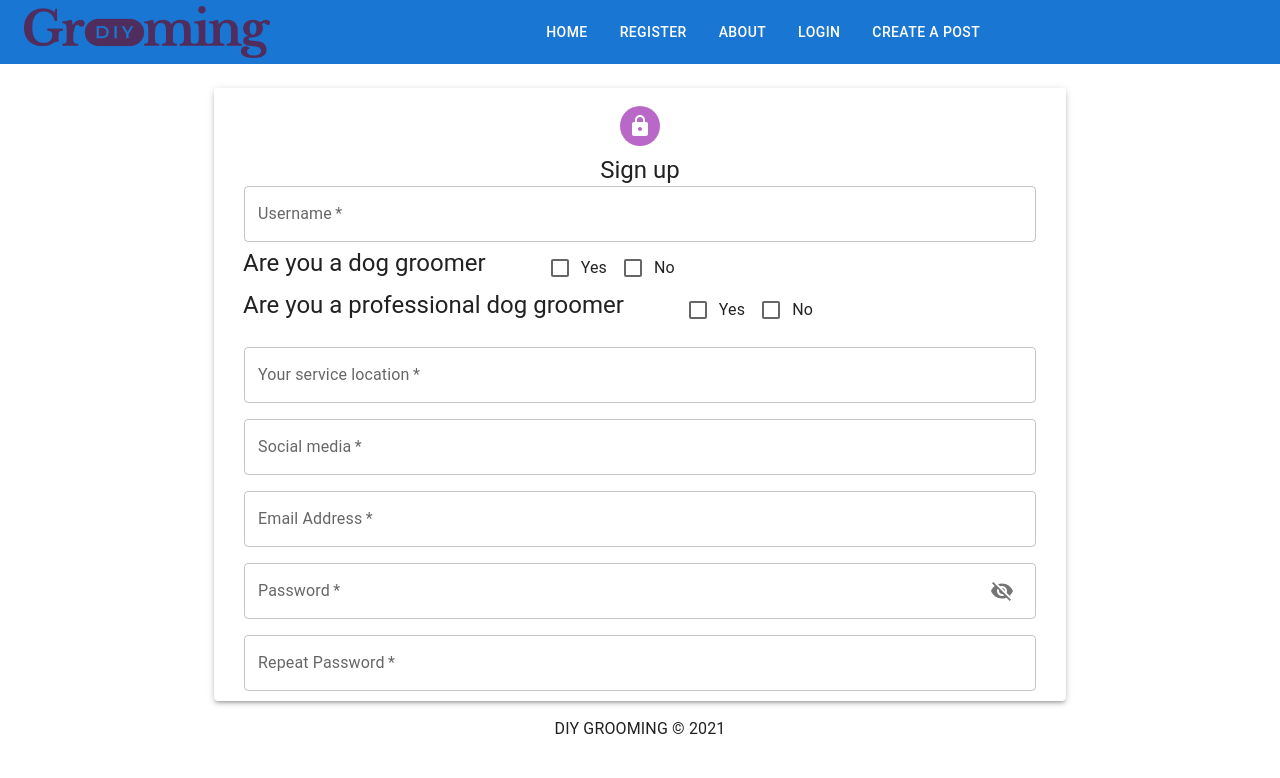
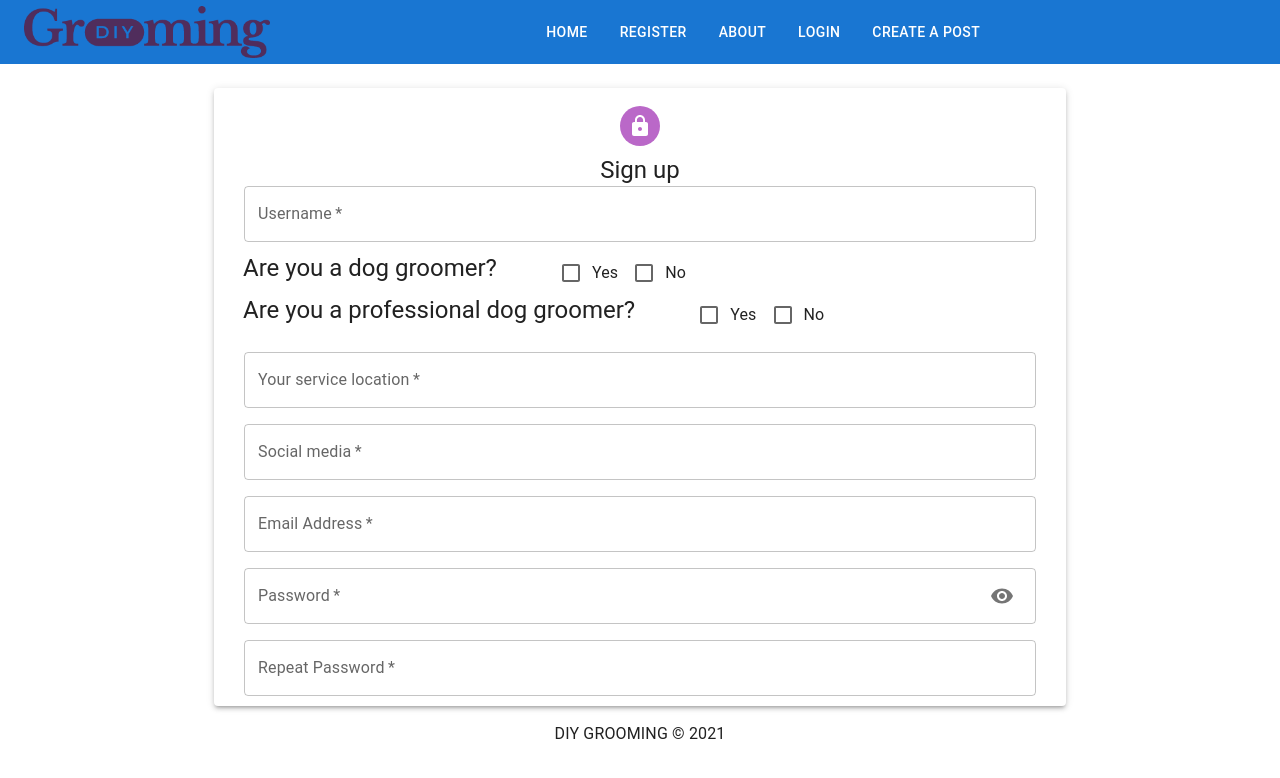
Before and after one commit to winny1212/client-frontend, a React (Create React App) app: page /register in a window 1280 px wide. Shown: the top 778 px of the page. Built offline with nearby package versions, Linux system fonts and the light colour scheme.

Commit message:
add the state and function of password/text changing

```diff
--- a/src/views/register/Input.js
+++ b/src/views/register/Input.js
@@ -27,7 +27,7 @@ const Input = ({
           ? {
               endAdornment: (
                 <InputAdornment position="end">
-                  <IconButton>
+                  <IconButton onClick={handleShowPassword}>
                     {type === 'password' ? (
                       <VisibilityIcon />
                     ) : (
--- a/src/views/register/Register.js
+++ b/src/views/register/Register.js
@@ -16,7 +16,12 @@ import Input from './Input';
 
 export default function Register() {
   const classes = useStyles();
+  const [showPassword, setShowPassword] = useState();
   const isSignup = true;
+
+  const handleShowPassword = () =>
+    setShowPassword((prevShowPassword) => !prevShowPassword);
+
   const handleChange = () => {};
   const handleSubmit = () => {};
 
@@ -46,10 +51,10 @@ export default function Register() {
                   container
                   direction="row"
                   justifyContent="flex-start"
-                  margin="5px 15px 0 "
+                  margin="10px 15px 0 "
                 >
                   <Typography variant="h5" sx={{ marginRight: 8 }}>
-                    Are you a dog groomer
+                    Are you a dog groomer?
                   </Typography>
                   <FormControlLabel control={<Checkbox />} label="Yes" />
                   <FormControlLabel control={<Checkbox />} label="No" />
@@ -62,7 +67,7 @@ export default function Register() {
                   margin="0 15px 0 "
                 >
                   <Typography variant="h5" sx={{ marginRight: 8 }}>
-                    Are you a professional dog groomer
+                    Are you a professional dog groomer?
                   </Typography>
                   <FormControlLabel control={<Checkbox />} label="Yes" />
                   <FormControlLabel control={<Checkbox />} label="No" />
@@ -93,6 +98,8 @@ export default function Register() {
               name="password"
               label="Password"
               handleChange={handleChange}
+              type={showPassword ? 'text' : 'password'}
+              handleShowPassword={handleShowPassword}
             />
             {isSignup && (
               <Input
```
